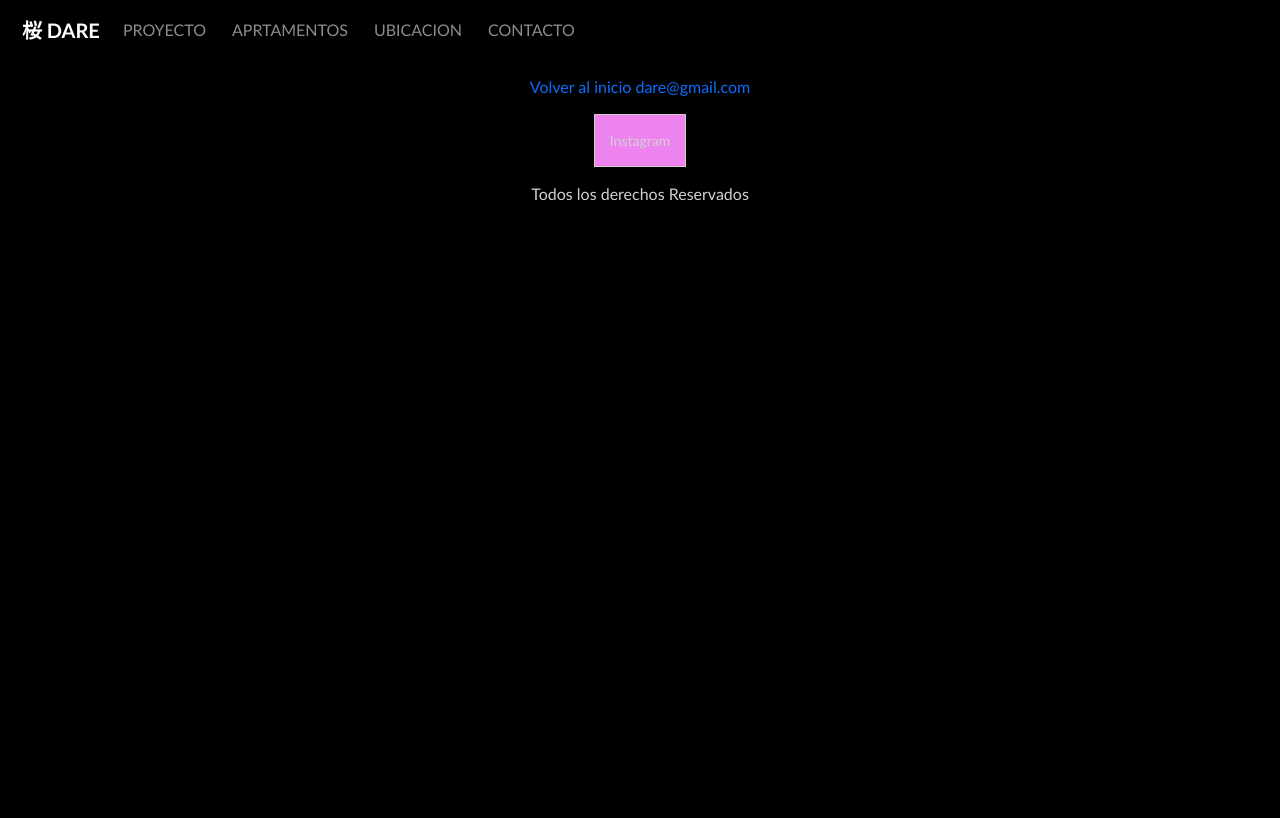
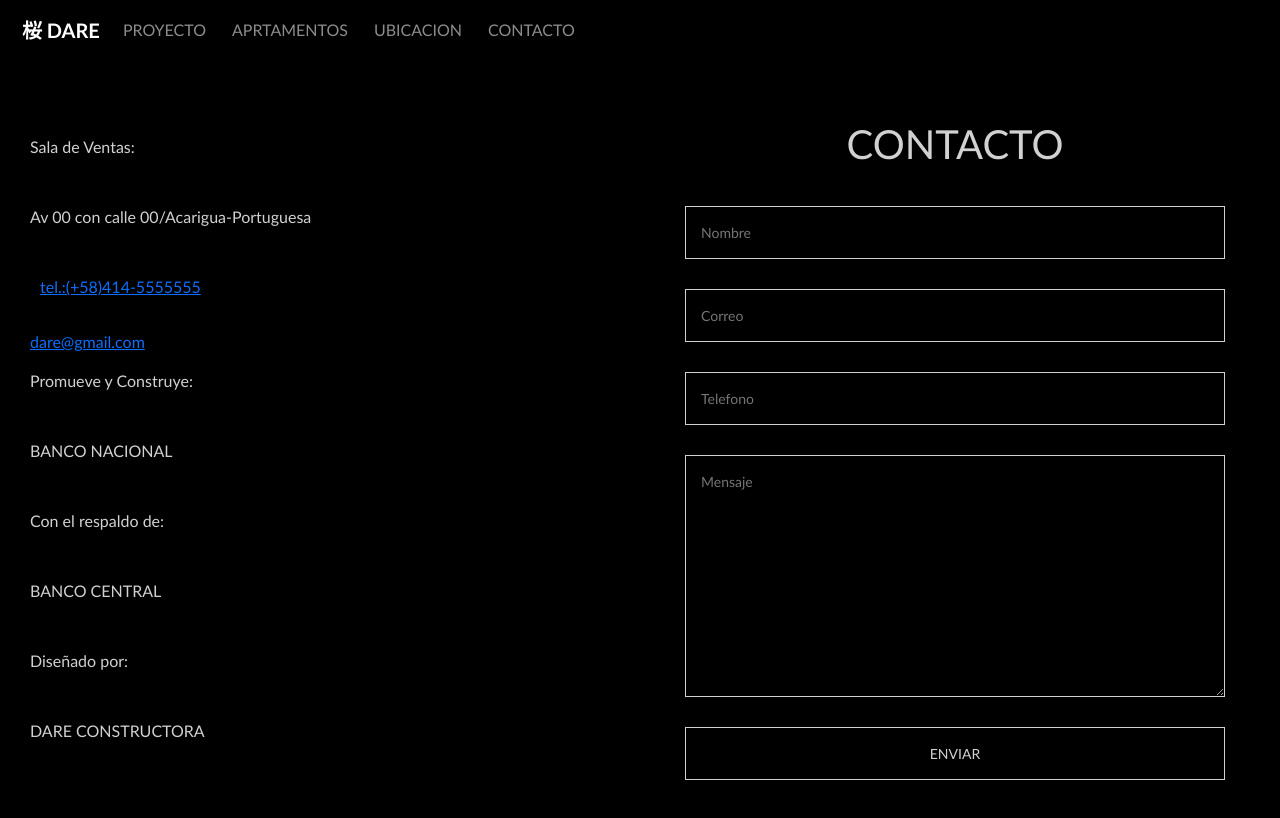
Before and after one commit to danieljosereyes/DARE, a website: page paginas/contacto.html in a window 1280 px wide. Drawn offline with Linux system fonts and the light colour scheme.

Commit message:
contacto

```diff
--- a/paginas/contacto.html
+++ b/paginas/contacto.html
@@ -38,15 +38,33 @@
         </nav>
     </header>
 
+    <main>
+        <section class="info section">
+            <section class="section">
+            <article class="interlineado" >
+                <p>Sala de Ventas:</p>
+                <p>Av 00 con calle 00/Acarigua-Portuguesa</p>
+                <p><a href="tel:+584145555555">tel.:(+58)414-5555555</a></p>
+                    <a href="mailto:dare@gmail.com">dare@gmail.com</a>
+                    <p>Promueve y Construye:</p>
+                    <p>BANCO NACIONAL</p>
+                <p>Con el respaldo de:</p>
+                <p>BANCO CENTRAL</p>
+                <p>Diseñado por:</p>
+                <p>DARE CONSTRUCTORA</p>
+            </article>
+            </section>
 
-    <footer class="footer">
-        <section>
-            <a href="#titulo">Volver al inicio</a>
-            <a href="mailto:dare@gmail.com">dare@gmail.com</a>
+            <form action="/formulario" method="post" class="form">
+                <h1>CONTACTO</h1>
+                <input class="formulario" type="text" id="name" name="name" placeholder="Nombre">
+                <input class="formulario" type="email" id="correo" name="correo" placeholder="Correo">
+                <input class="formulario" type="text" id="telefono" name="telefono" placeholder="Telefono">
+                <textarea class="formulario" name="mensaje" id="mensaje" placeholder="Mensaje" cols="30" rows="10"></textarea>
+                <button type="submit">ENVIAR</button>
+            </form>
         </section>
-        <button class="btn--instagram">Instagram</button>
-        <p>Todos los derechos Reservados</p>
-    </footer>
+    </main>
 
     <script src="../js/bootstrap.min.js"></script>
 
```
Also changed, not shown: index.html (+3 -2 lines). Lines whose indentation alone changed are shown as unchanged.
